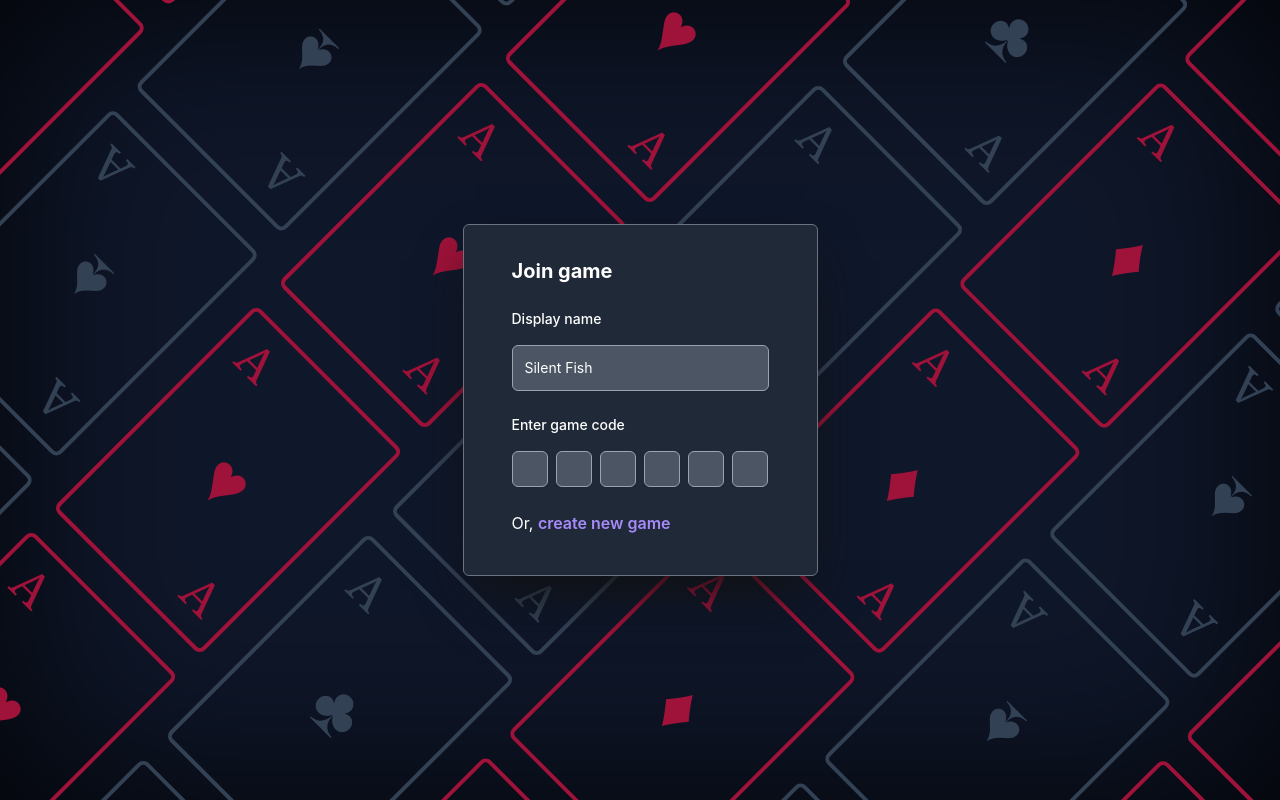
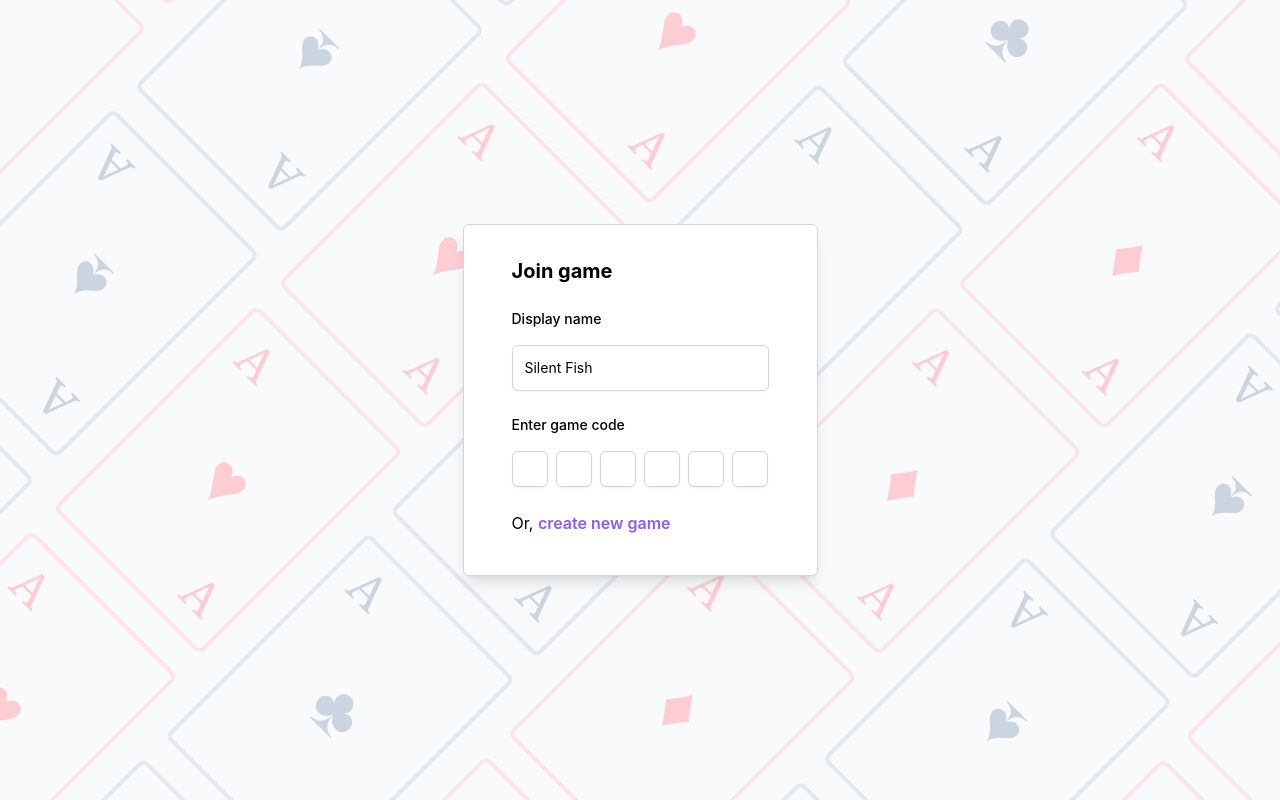
Before and after one commit to tfritzy/aces-web, a React (Create React App) app: page / in a window 1280 px wide. Built offline with nearby package versions, Linux system fonts and the light colour scheme.

Commit message:
Dark mode

```diff
--- a/src/App.tsx
+++ b/src/App.tsx
@@ -46,7 +46,7 @@ export const App = (): JSX.Element => {
   }, []);
 
   return (
-    <div className="select-none dark">
+    <div className="select-none">
       <div className="w-full h-screen bg-gray-50 dark:bg-slate-900">
         <base href="/" />
         <Background />
--- a/tailwind.config.js
+++ b/tailwind.config.js
@@ -2,5 +2,4 @@
 module.exports = {
   content: ["./src/**/*.{js,jsx,ts,tsx}"],
   plugins: [],
-  darkMode: 'class',
 }
```
